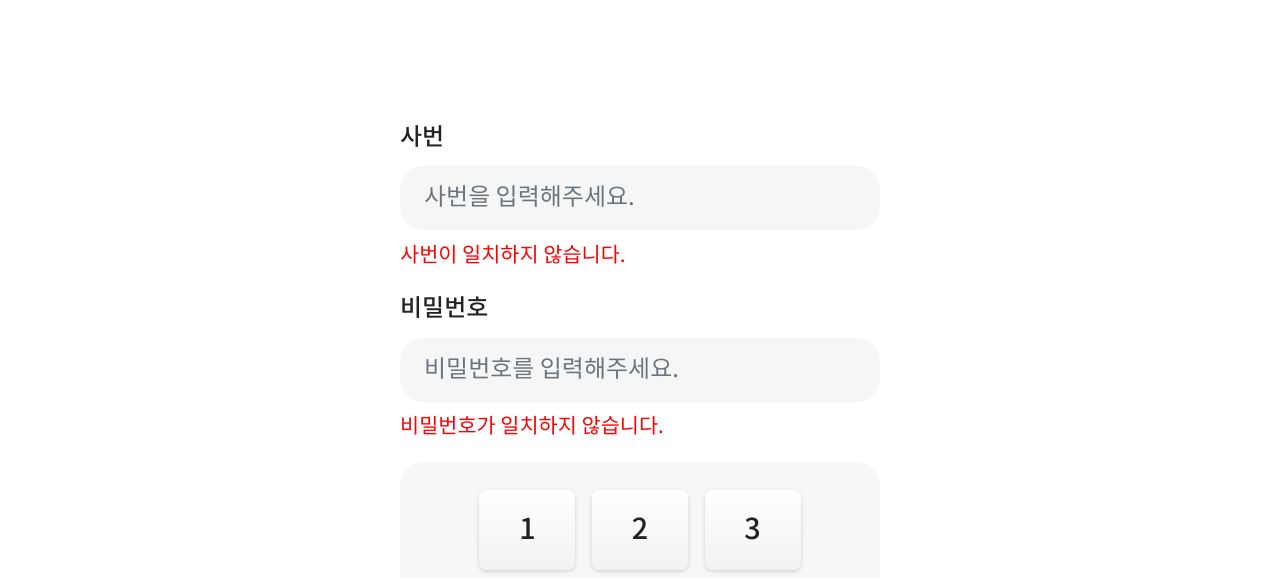
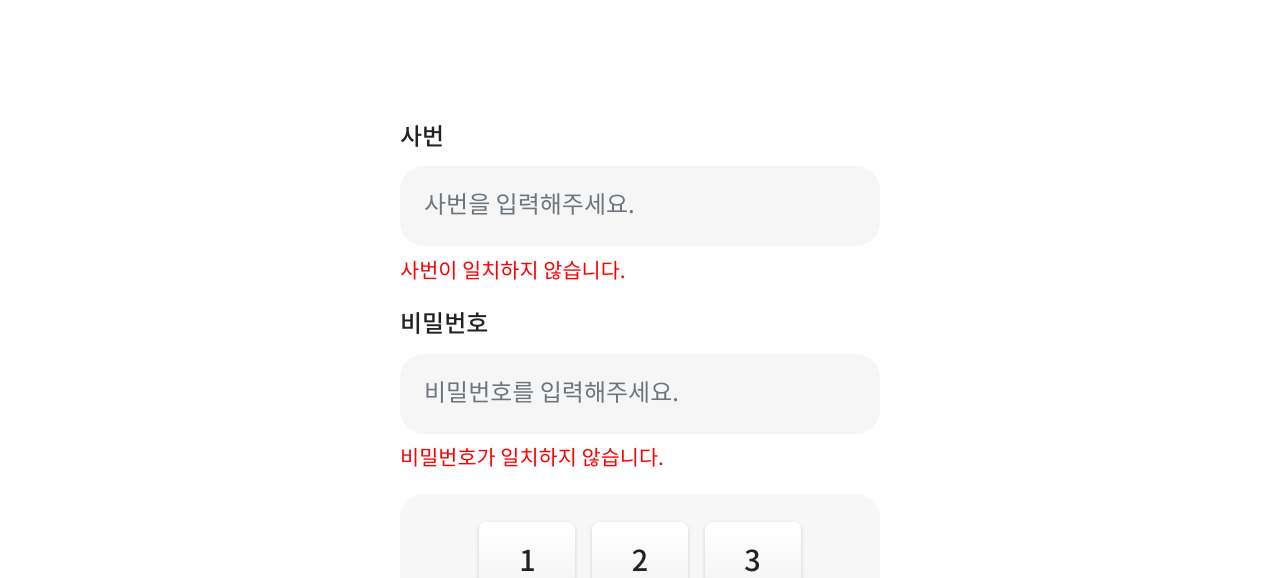
Before and after one commit to kyoungminlee32/jinong, a plain HTML site: page html/JN_KI_01/JN_KI_010101.html in a window 1280 px wide. Shown: the part 200-778 px from the top of the page. Drawn offline with Linux system fonts and the light colour scheme; files whose address does not match are found by name.

Commit message:
css 수정

```diff
--- a/css/style.css
+++ b/css/style.css
@@ -469,7 +469,7 @@ footer .btnSet .btn {
 }
 
 .form-box input {
-  height: 4rem;
+  height: 5rem;
   font-size: 1.5rem;
   margin: .65rem 0;
   padding: .9rem 1.5rem;
```
